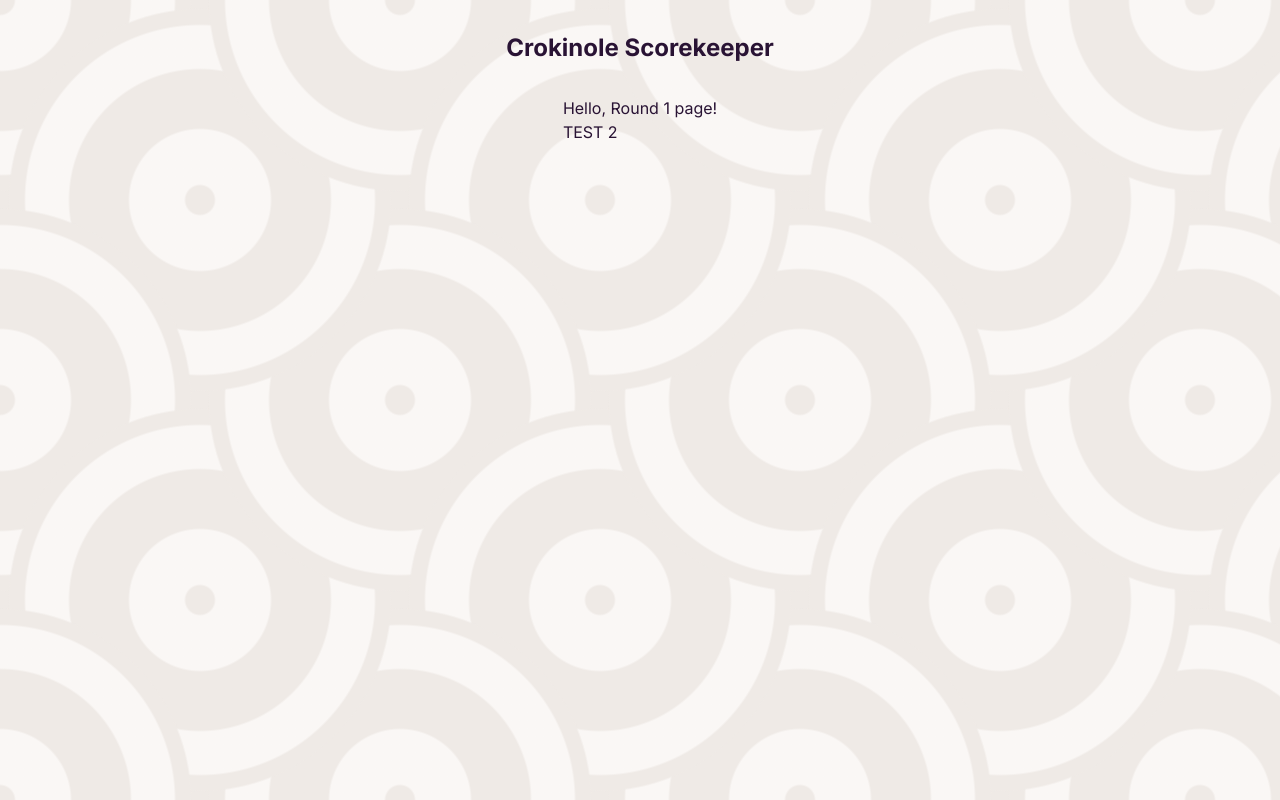
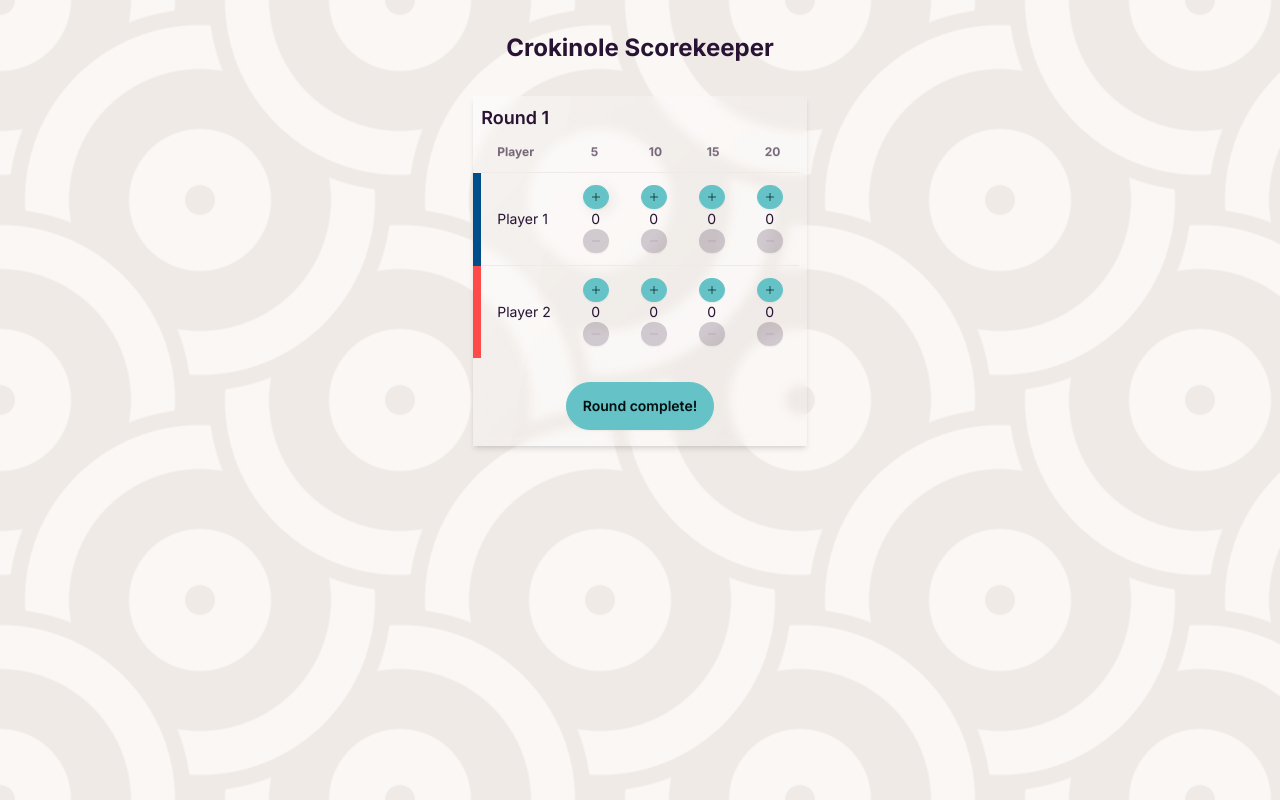
Before and after one commit to everchanger/crokinole-score, a Next.js app: page /round/1 in a window 1280 px wide. Built offline with nearby package versions, Linux system fonts and the light colour scheme.

Commit message:
feat: more routing

```diff
--- a/app/GameContext.tsx
+++ b/app/GameContext.tsx
@@ -10,6 +10,7 @@ export type GameContextType = {
   targetScore: number;
   players: Player[];
   colors: string[];
+  scoring: number[];
   setAppState: (state: AppState) => void;
   setActiveRound: (round: number) => void;
   setScoreMode: (mode: ScoreMode) => void;
@@ -22,6 +23,7 @@ export const GameContext = createContext<GameContextType | null>(null);
 type AppState = 'setup' | 'scoring';
 
 const colors = ['#004e89', '#fe4a49', '#c8e087', '#fed766', '#2ab7ca'];
+const scoring = [5, 10, 15, 20];
 
 export function GameContextProvider({
   children,
@@ -36,6 +38,7 @@ export function GameContextProvider({
     { name: 'Player 1', color: colors[0], scores: [[0, 0, 0, 0]] },
     { name: 'Player 2', color: colors[1], scores: [[0, 0, 0, 0]] },
   ]);
+  const [scores, setScores] = useState<number[][]>([[0, 0, 0, 0]]);
 
   return (
     <GameContext.Provider
@@ -46,6 +49,7 @@ export function GameContextProvider({
         targetScore,
         players,
         colors,
+        scoring,
         setAppState,
         setActiveRound,
         setScoreMode,
--- a/app/components/Counter.tsx
+++ b/app/components/Counter.tsx
@@ -9,7 +9,10 @@ export default function Counter({
 }) {
   return (
     <div className='flex flex-col items-center'>
-      <button className='btn btn-xs' onClick={() => onChange(count + 1)}>
+      <button
+        className='btn btn-primary btn-xs'
+        onClick={() => onChange(count + 1)}
+      >
         <svg
           xmlns='http://www.w3.org/2000/svg'
           className='h-2 w-2'
@@ -27,7 +30,7 @@ export default function Counter({
       </button>
       <span className='text-center'>{count}</span>
       <button
-        className='btn btn-xs'
+        className='btn btn-primary btn-xs'
         disabled={count <= min}
         onClick={() => onChange(count - 1)}
       >
--- a/app/components/RoundScore.tsx
+++ /dev/null
@@ -1,11 +0,0 @@
-'use client';
-
-import { useContext } from 'react';
-
-import { GameContext, type GameContextType } from '@/app/GameContext';
-
-export default function Counter({}: {}) {
-  const { players } = useContext(GameContext) as GameContextType;
-
-  return <p>TEST {players.length}</p>;
-}
--- a/app/components/ScoreKeeper.tsx
+++ /dev/null
@@ -1,135 +0,0 @@
-'use client';
-
-import { useContext } from 'react';
-import { useRouter } from 'next/navigation';
-
-import type { Player } from '@/app/types';
-import { GameContext, type GameContextType } from '../GameContext';
-import GameSetup from './GameSetup';
-import Counter from './Counter';
-
-const scoring = [5, 10, 15, 20];
-
-export default function ScoreKeeper() {
-  const router = useRouter();
-  const {
-    colors,
-    appState,
-    setAppState,
-    activeRound,
-    setActiveRound,
-    scoreMode,
-    setScoreMode,
-    targetScore,
-    setTargetScore,
-    players,
-    setPlayers,
-  } = useContext(GameContext) as GameContextType;
-
-  const updatePlayer = (index: number, player: Player) => {
-    const newPlayers = [...players];
-    newPlayers[index] = player;
-    setPlayers(newPlayers);
-  };
-
-  const updatePlayerScore = (
-    index: number,
-    scoreIndex: number,
-    count: number
-  ) => {
-    const newPlayers = [...players];
-    newPlayers[index].scores[activeRound - 1][scoreIndex] = count;
-    setPlayers(newPlayers);
-  };
-
-  const roundWinner = (): { score: number; player?: Player } => {
-    const scores = players.map((player) => {
-      return player.scores[activeRound - 1].reduce(
-        (acc, score, index) => acc + score * scoring[index],
-        0
-      );
-    });
-
-    if (scoreMode === 'traditional') {
-      if (scores[0] === scores[1]) {
-        return {
-          score: 0,
-        };
-      } else {
-        const winnerIndex = scores[0] > scores[1] ? 0 : 1;
-        const loserIndex = Math.abs(winnerIndex - 1);
-
-        return {
-          player: players[winnerIndex],
-          score: scores[winnerIndex] - scores[loserIndex],
-        };
-      }
-    } else {
-      return { score: 0 };
-    }
-  };
-
-  const winner = roundWinner();
-
-  return (
-    <div className=''>
-      {appState === 'setup' && (
-        <GameSetup
-          points={targetScore}
-          players={players}
-          scoreMode={scoreMode}
-          colors={colors}
-          onPointsChange={(points) => setTargetScore(points)}
-          onAddPlayer={(player) => setPlayers([...players, player])}
-          onRemovePlayer={(index) =>
-            setPlayers(players.filter((_, i) => i !== index))
-          }
-          onUpdatePlayer={updatePlayer}
-          onStartGame={() => {
-            setPlayers(players.filter((player) => player.name !== ''));
-            setAppState('scoring');
-            router.push('/round/1');
-          }}
-          onChangeScoreMode={(mode) => setScoreMode(mode)}
-        />
-      )}
-      {appState === 'scoring' && (
-        <div className='glass p-2 shadow-md'>
-          <h2>Round {activeRound}</h2>
-          <table className='table'>
-            <thead>
-              <tr>
-                <th>Player</th>
-                <th>5</th>
-                <th>10</th>
-                <th>15</th>
-                <th>20</th>
-              </tr>
-            </thead>
-            <tbody>
-              {players.map((player, index) => (
-                <tr
-                  key={player.name}
-                  style={{ boxShadow: '-8px 0 ' + player.color }}
-                >
-                  <td>{player.name}</td>
-                  {scoring.map((score, i) => (
-                    <td key={i}>
-                      <Counter
-                        count={player.scores[activeRound - 1][i] || 0}
-                        onChange={(count) => updatePlayerScore(index, i, count)}
-                      />
-                    </td>
-                  ))}
-                </tr>
-              ))}
-            </tbody>
-          </table>
-          <div className='mb-2 mt-6 flex justify-center'>
-            <button className='btn btn-primary'>Round complete!</button>
-          </div>
-        </div>
-      )}
-    </div>
-  );
-}
--- a/app/page.tsx
+++ b/app/page.tsx
@@ -1,5 +1,5 @@
-import ScoreKeeper from './components/ScoreKeeper';
+import GameSetup from '@/app/components/GameSetup';
 
 export default function Home() {
-  return <ScoreKeeper />;
+  return <GameSetup />;
 }
--- /dev/null
+++ b/app/round/[id]/RoundScore.tsx
@@ -0,0 +1,63 @@
+'use client';
+
+import Link from 'next/link';
+import { useContext } from 'react';
+
+import Counter from '@/app/components/Counter';
+import { GameContext, type GameContextType } from '@/app/GameContext';
+
+export default function RoundScore({ round }: { round: number }) {
+  const { players, scoring, setPlayers } = useContext(
+    GameContext
+  ) as GameContextType;
+
+  const updatePlayerScore = (
+    index: number,
+    scoreIndex: number,
+    count: number
+  ) => {
+    const newPlayers = [...players];
+    newPlayers[index].scores[round - 1][scoreIndex] = count;
+    setPlayers(newPlayers);
+  };
+
+  return (
+    <div className='glass p-2 shadow-md'>
+      <h2 className='text-lg font-semibold'>Round {round}</h2>
+      <table className='table'>
+        <thead>
+          <tr>
+            <th>Player</th>
+            <th className='pl-6'>5</th>
+            <th className='pl-6'>10</th>
+            <th className='pl-6'>15</th>
+            <th className='pl-6'>20</th>
+          </tr>
+        </thead>
+        <tbody>
+          {players.map((player, index) => (
+            <tr
+              key={player.name}
+              style={{ boxShadow: '-8px 0 ' + player.color }}
+            >
+              <td>{player.name}</td>
+              {scoring.map((score, i) => (
+                <td key={i}>
+                  <Counter
+                    count={player.scores[round - 1][i] || 0}
+                    onChange={(count) => updatePlayerScore(index, i, count)}
+                  />
+                </td>
+              ))}
+            </tr>
+          ))}
+        </tbody>
+      </table>
+      <div className='mb-2 mt-6 flex justify-center'>
+        <Link href='/standings' className='btn btn-primary'>
+          Round complete!
+        </Link>
+      </div>
+    </div>
+  );
+}
--- a/app/round/[id]/page.tsx
+++ b/app/round/[id]/page.tsx
@@ -1,10 +1,9 @@
-import RoundScore from '@/app/components/RoundScore';
+import RoundScore from './RoundScore';
 
 export default function Page({ params }: { params: { id: string } }) {
   return (
     <div>
-      <h1>Hello, Round {params.id} page!</h1>
-      <RoundScore />
+      <RoundScore round={parseInt(params.id)} />
     </div>
   );
 }
--- /dev/null
+++ b/app/standings/GameStandings.tsx
@@ -0,0 +1,83 @@
+'use client';
+
+import Link from 'next/link';
+import { useContext } from 'react';
+
+import type { Player } from '@/app/types';
+import { GameContext, type GameContextType } from '@/app/GameContext';
+
+export default function GameStandings() {
+  const { players, scoreMode, scoring, setPlayers } = useContext(
+    GameContext
+  ) as GameContextType;
+
+  const roundWinner = (round: number): { score: number; player?: Player } => {
+    const scores = players.map((player) => {
+      return player.scores[round - 1].reduce(
+        (acc, score, index) => acc + score * scoring[index],
+        0
+      );
+    });
+
+    if (scoreMode === 'traditional') {
+      if (scores[0] === scores[1]) {
+        return {
+          score: 0,
+        };
+      } else {
+        const winnerIndex = scores[0] > scores[1] ? 0 : 1;
+        const loserIndex = Math.abs(winnerIndex - 1);
+
+        return {
+          player: players[winnerIndex],
+          score: scores[winnerIndex] - scores[loserIndex],
+        };
+      }
+    } else {
+      return { score: 0 };
+    }
+  };
+
+  const winner = roundWinner(1);
+
+  const roundsPlayed = players[0].scores.length;
+
+  return (
+    <div className='glass'>
+      <table className='table'>
+        <thead>
+          <tr>
+            <th>Round</th>
+            <th>Winner</th>
+            <th>Score</th>
+            <th>Total Score</th>
+          </tr>
+        </thead>
+        <tbody>
+          {Array.from({ length: roundsPlayed }).map((_, index) => {
+            const round = index + 1;
+            const { player, score } = roundWinner(round);
+
+            return (
+              <tr key={round}>
+                <td>{round}</td>
+                <td>{player ? player.name : '-'}</td>
+                <td>{player ? score : '-'}</td>
+                <td>
+                  {players
+                    .map((player) => {
+                      return player.scores[round - 1].reduce(
+                        (acc, score, index) => acc + score * scoring[index],
+                        0
+                      );
+                    })
+                    .reduce((acc, score) => acc + score, 0)}
+                </td>
+              </tr>
+            );
+          })}
+        </tbody>
+      </table>
+    </div>
+  );
+}
--- /dev/null
+++ b/app/standings/page.tsx
@@ -0,0 +1,5 @@
+import GameStandings from './GameStandings';
+
+export default function Page() {
+  return <GameStandings />;
+}
```
Also changed, not shown: app/components/GameSetup.tsx (+42 -39 lines).
